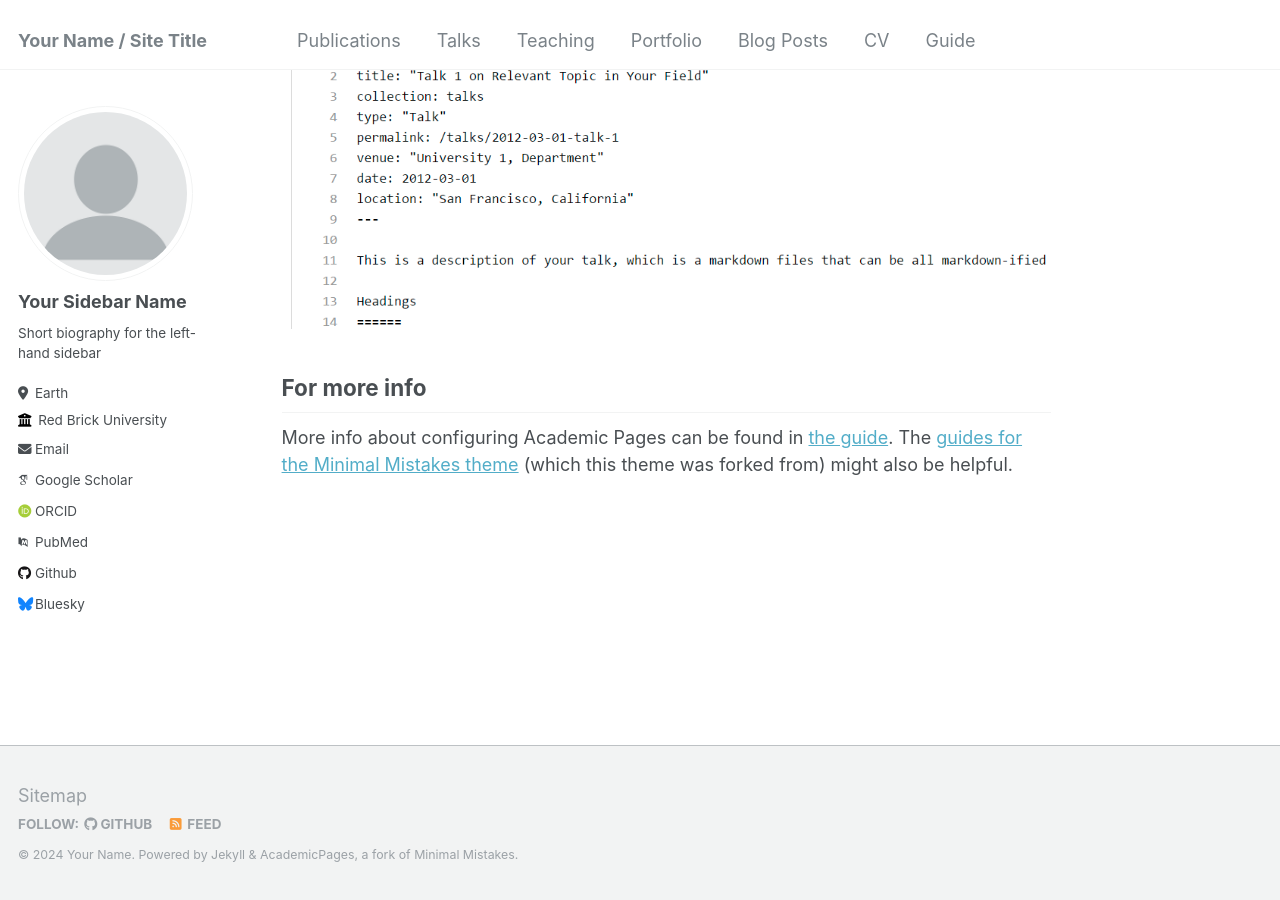
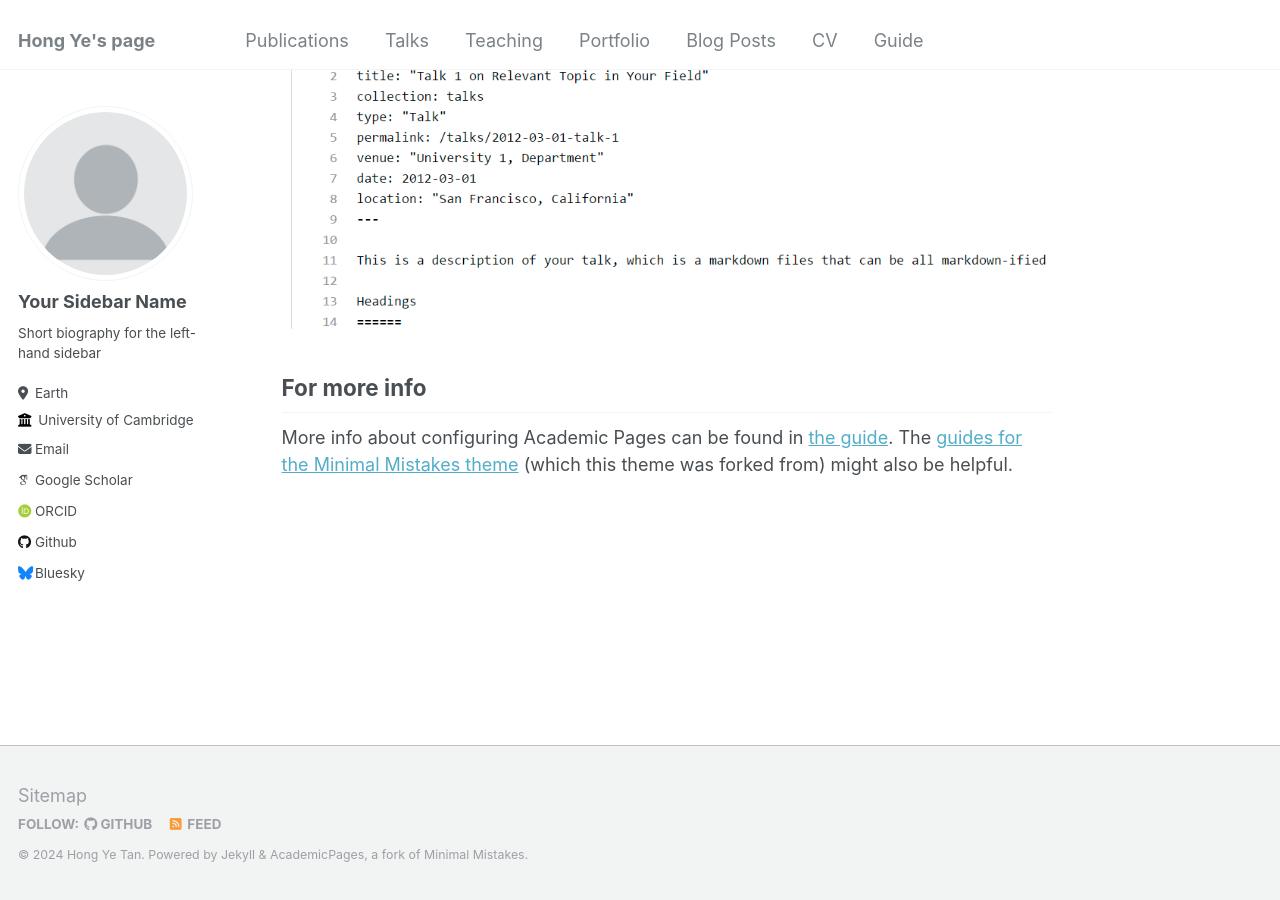
Before and after one commit to samcheng123/Personal-Website, a Jekyll site: the page built from _pages/about.md, in a window 1280 px wide and 900 px high, scrolled down 2660 px. Built offline with Jekyll 4.4.1, drawn with Linux system fonts in a browser that asks for light colours; some web fonts are replaced.

Commit message:
Update _config.yml

```diff
--- a/_config.yml
+++ b/_config.yml
@@ -8,13 +8,13 @@
 
 # Basic Site Settings
 locale                   : "en-US"
-title                    : "Your Name / Site Title"
+title                    : "Hong Ye's page"
 title_separator          : "-"
-name                     : &name "Your Name"
-description              : &description "personal description"
-url                      : https://academicpages.github.io # the base hostname & protocol for your site e.g. "https://mmistakes.github.io"
+name                     : &name "Hong Ye Tan"
+description              : &description "3rd year Mathematics PhD student at the University of Cambridge. Supervised by Prof. Carola-Bibiane Schönlieb."
+url                      : https://hyt35.github.io # the base hostname & protocol for your site e.g. "https://mmistakes.github.io"
 baseurl                  : "" # the subpath of your site, e.g. "/blog"
-repository               : "academicpages/academicpages.github.io"
+repository               : "hyt35/hyt35.github.io"
 
 # Site Author - The following control what appear as part of the author content on the side bar.
 #               If a field is blank the icon and link will not appear, otherwise it will be shown.
@@ -26,16 +26,16 @@ author:
   pronouns         : # example: "she/her"
   bio              : "Short biography for the left-hand sidebar"
   location         : "Earth"
-  employer         : "Red Brick University"
+  employer         : "University of Cambridge"
   uri              : # URL
-  email            : "none@example.org"
+  email            : "hyt35@cam.ac.uk"
 
   # Academic websites
   arxiv            : # URL - Update with the correct link to your profile
-  googlescholar    : "https://scholar.google.com/citations?user=PS_CX0AAAAAJ"
+  googlescholar    : "https://scholar.google.com/citations?user=KRtHF84AAAAJ"
   impactstory      : # URL
-  orcid            : "http://orcid.org/yourorcidurl"
-  pubmed           : "https://www.ncbi.nlm.nih.gov/pubmed/?term=john+snow"
+  orcid            : "http://orcid.org/0000-0001-5057-7535"
+  pubmed           : #
   researchgate     : # URL
 
   # Repositories and software development
```
